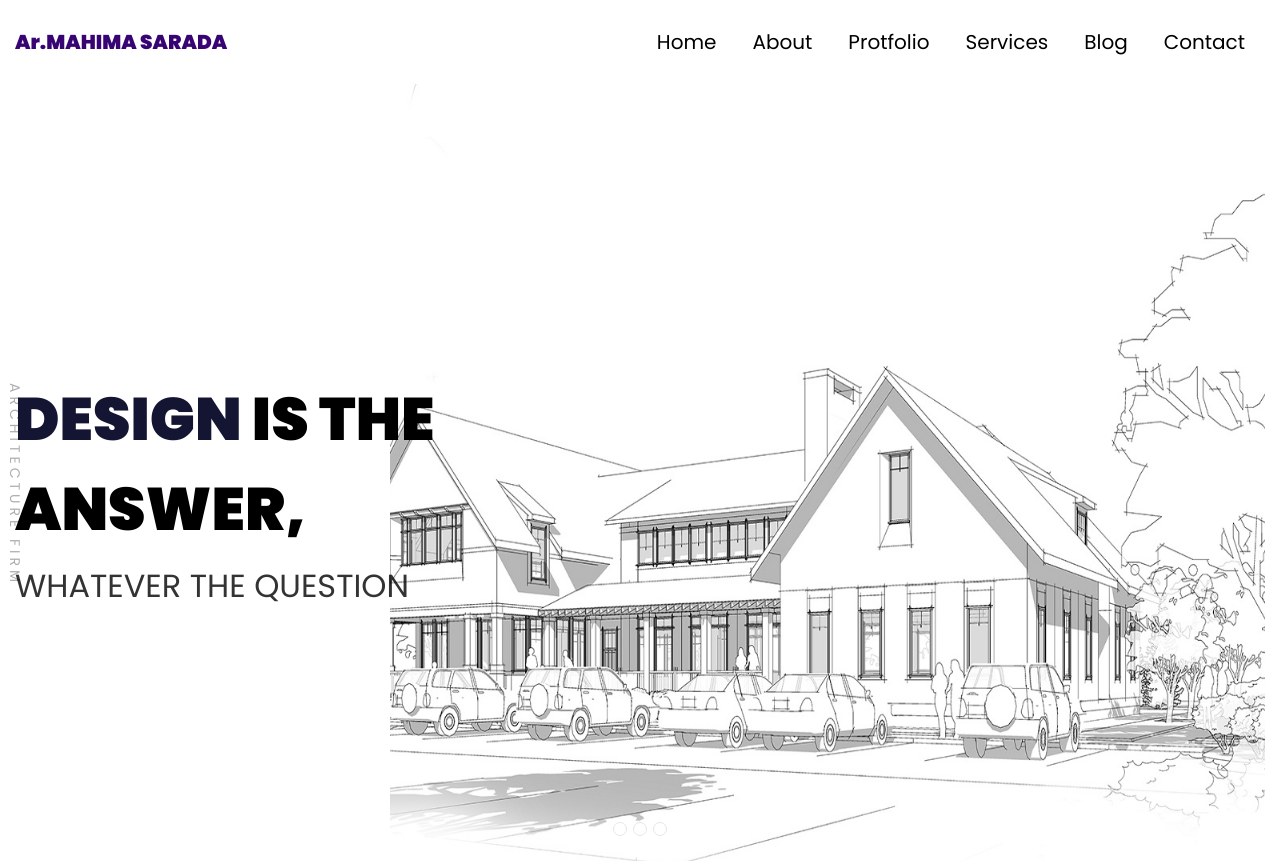
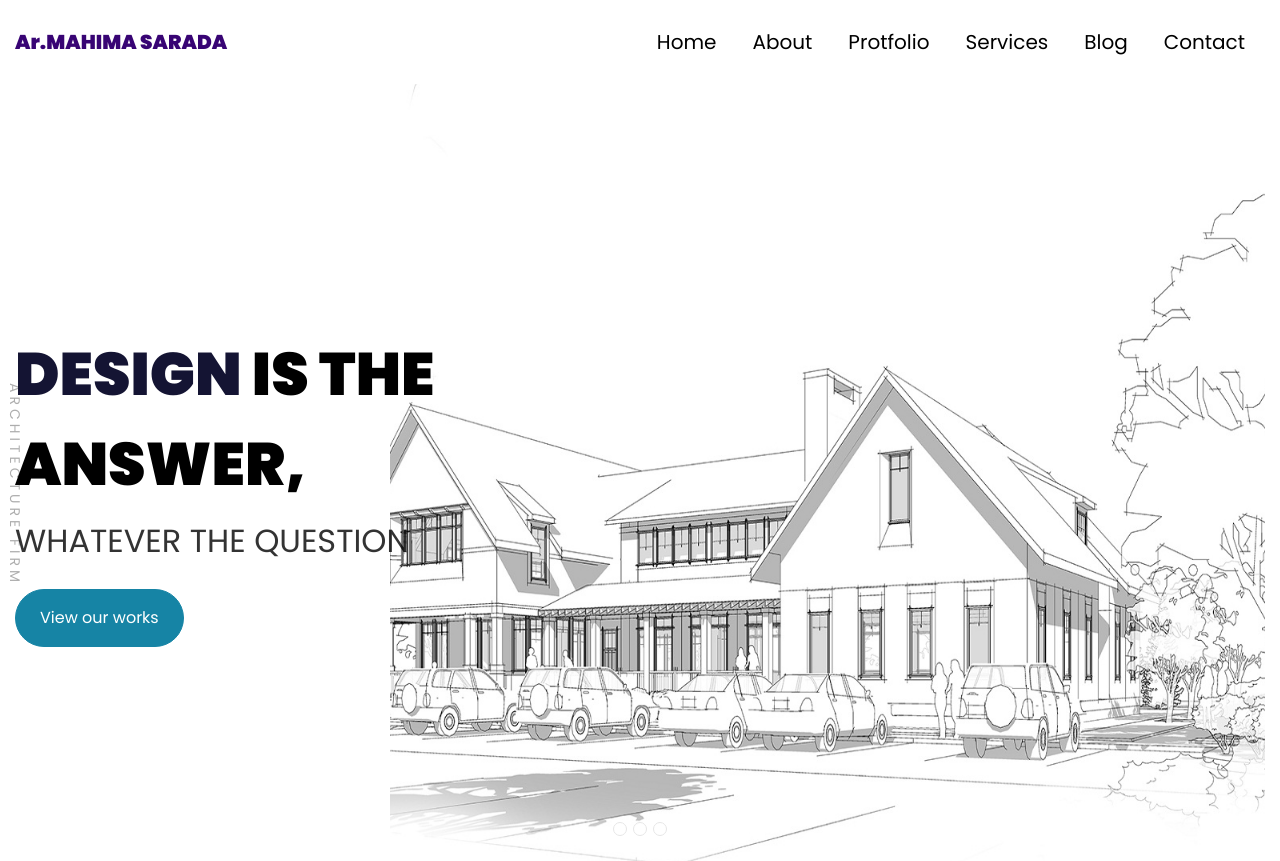
Before and after one commit to vpnvv/demo, a plain HTML site: page index.html in a window 1280 px wide. Shown: the top 861 px of the page. Drawn offline with Linux system fonts and the light colour scheme; some packages are replaced by stand-ins of ours; no server answers; animation ran at ten frames a second; files whose address does not match are found by name.

Commit message:
first commit

```diff
--- a/index.html
+++ b/index.html
@@ -45,7 +45,7 @@
 </div>
 </div>
 </nav>
-
+<!-- slider -->
 <section class="home-slider js-fullheight owl-carousel bg-white">
 
 <div class="slider-item js-fullheight">
@@ -57,9 +57,9 @@
 </div>
 <div class="one-forth d-flex js-fullheight align-items-center ftco-animate" data-scrollax=" properties: { translateY: '70%' }">
 <div class="text">
-<!-- <h1 class="mb-4" style="font-family:Montserrif,sans-serif;font-size:65px;color:#003F87;font-weight:200"> --><h2>Let's talk about</h2><!-- </h1> --><h1><b><font color="#141433">YOU AND YOUR DESIGN CONCEPT</font></b></h1>
-<!-- <p><font color="#8b4513">One of the great beauties of architecture is that<br> each time, it is like life starting all over again.</p></font> -->
-<!-- <p><a href="#" class="btn btn-primary px-4 py-3 mt-3">View our works</a></p> -->
+<h1 class="mb-4" style="font-family:Montserrif,sans-serif;font-size:65px;color:#003F87;font-weight:200"><h2>Let's talk about</h2><h1><b><font color="#141433">YOU AND YOUR DESIGN CONCEPT</font></b></h1>
+<p><font color="#8b4513">One of the great beauties of architecture is that<br> each time, it is like life starting all over again.</p></font>
+<p><a href="#" class="btn btn-primary px-4 py-3 mt-3">View our works</a></p>
 </div>
 </div>
 </div>
@@ -75,7 +75,7 @@
 <div class="one-forth d-flex js-fullheight align-items-center ftco-animate" data-scrollax=" properties: { translateY: '70%' }">
 <div class="text">
 <h1 class="mb-4"style="font-family:Montserrif,sans-serif;font-size:65px;color:#003F87;font-weight:200"><h1><b><font color="#141433">DESIGN</font> </b>IS THE ANSWER,</h1><h2>WHATEVER THE QUESTION</h2>
-<!-- <p><a href="#" class="btn btn-primary px-4 py-3 mt-3">View our works</a></p>--></div>
+<p><a href="#" class="btn btn-primary px-4 py-3 mt-3">View our works</a></p></div>
 </div>
 </div>
 </div>
@@ -91,11 +91,14 @@
 <div class="one-forth d-flex js-fullheight align-items-center ftco-animate" data-scrollax=" properties: { translateY: '70%' }">
 <div class="text">
 <h1 class="mb-4"style="font-family:Montserrif,sans-serif;font-size:65px;color:#003F87;font-weight:200"><h2>We Create Unique<h2><b><h1><font color="#141433">ARCHITECTURAL</font><br>DESIGN</h1>
-<!-- <p><a href="#" class="btn btn-primary px-4 py-3 mt-3">View our works</a></p>--></div>
+<p><a href="#" class="btn btn-primary px-4 py-3 mt-3">View our works</a></p></div>
 </div>
 </div>
 </div>
 </section>
+<!-- slider--end -->
+
+
 <section class="ftco-section ftc-no-pb">
 <div class="container">
 <div class="row no-gutters">
```
